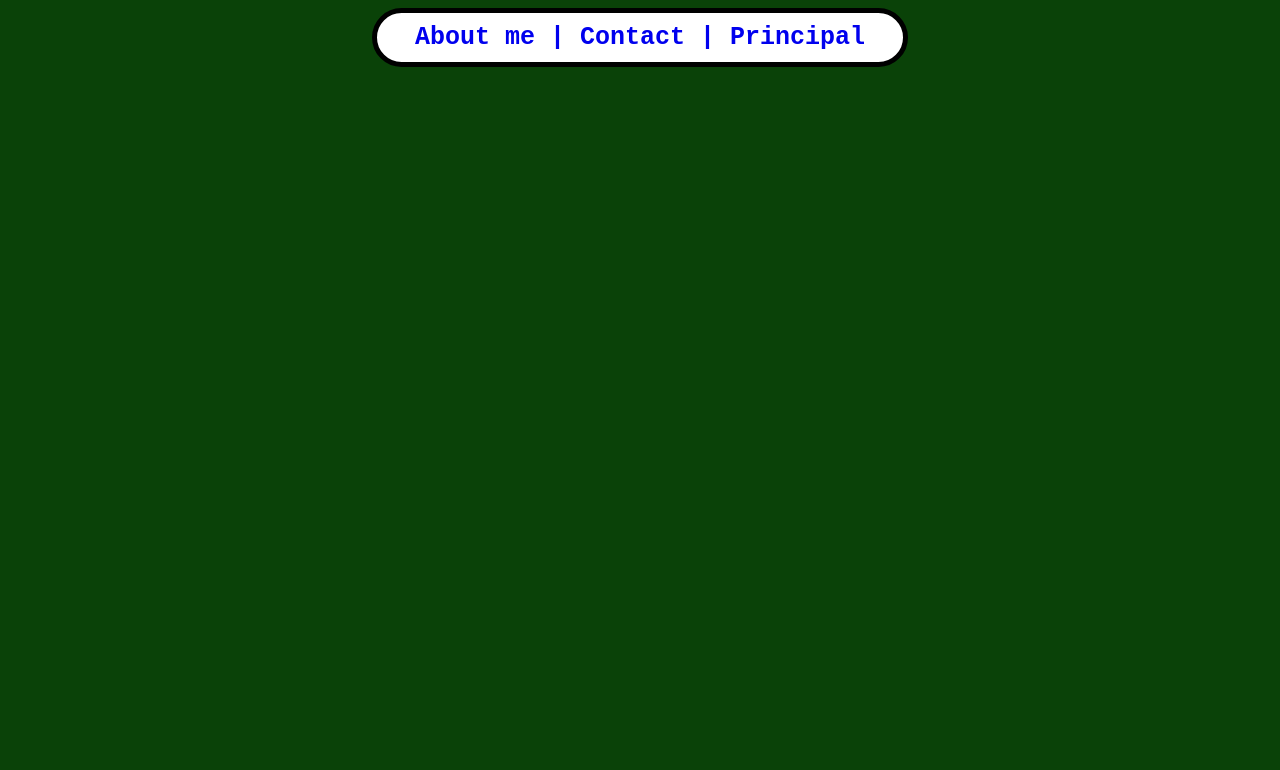
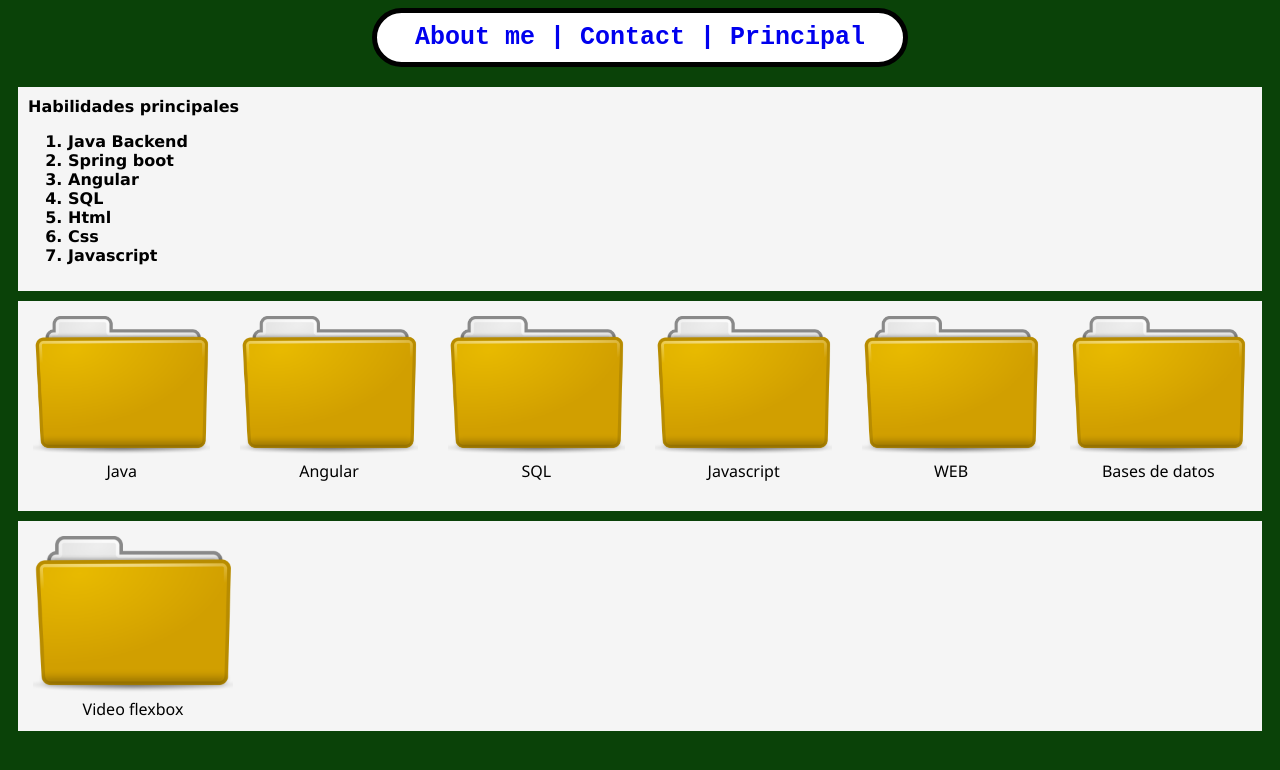
Before and after one commit to Fauz67/Spock, a plain HTML site: page skills.html in a window 1280 px wide. Drawn offline with Linux system fonts and the light colour scheme.

Commit message:
trabajodeskillsflex

```diff
--- /dev/null
+++ b/skills.css
@@ -0,0 +1,43 @@
+main{
+    display: block;
+}
+
+p{
+    margin: 0;
+}
+
+.skills{
+    display: flex;
+    margin: 10px;
+
+}
+
+.sk{
+    margin: 10px;
+    font-size: medium;
+    font-family: Verdana, Geneva, Tahoma, sans-serif;
+    font-weight: bold;
+}
+
+.proyectos{
+    display: flex;
+    margin: 10px;
+}
+
+.pts{
+    width: 200px;
+    height: 180px;
+    margin: 15px;
+    text-align: center;
+}
+
+img{
+    object-fit: cover;
+    max-width: 100%;
+    max-height: 100%;
+}
+
+.practicas{
+    display: flex;
+    margin: 10px;
+}
--- a/skills.html
+++ b/skills.html
@@ -5,6 +5,7 @@
   <meta charset="UTF-8">
   <meta name="viewport" content="width=device-width, initial-scale=1">
   <link rel="stylesheet" href="style.css">
+  <link rel="stylesheet" href="skills.css">
   <title>Skills</title>
 </head>
 
@@ -16,6 +17,59 @@
       <a href="index.html">| Principal </a>
     </div>
   </header>
+  <main>
+    <section class="skills">
+      <div class="sk">
+        <p>Habilidades principales</p>
+        <ol>
+          <li>Java Backend</li>
+          <li>Spring boot</li>
+          <li>Angular</li>
+          <li>SQL</li>
+          <li>Html</li>
+          <li>Css</li>
+          <li>Javascript</li>
+        </ol>
+      </div>
+    </section>
+
+    <section class="proyectos">
+
+      <div class="pts">
+        <img src="images/folder.png" alt="Java">
+        <p>Java</p>
+      </div>
+      <div class="pts">
+        <img src="images/folder.png" alt="Angular">
+        <p>Angular</p>
+      </div>
+      <div class="pts">
+        <img src="images/folder.png" alt="SQL">
+        <p>SQL</p>
+      </div>
+      <div class="pts">
+        <img src="images/folder.png" alt="Javascript">
+        <p>Javascript</p>
+      </div>
+      <div class="pts">
+        <img src="images/folder.png" alt="Web">
+        <p>WEB</p>
+      </div>
+      <div class="pts">
+        <img src="images/folder.png" alt="Bases de datos">
+        <p>Bases de datos</p>
+      </div>
+    </section>
+
+    <section class="practicas">
+      <div class="pts">
+        <a href="practicas/vflexbox.html">
+          <img src="images/folder.png" alt="Bases de datos">
+        </a>
+        <p>Video flexbox</p>
+      </div>
+    </section>
+  </main>
 
 </body>
 
--- a/style.css
+++ b/style.css
@@ -16,7 +16,7 @@ header{
   border-radius: 5em;
   padding: 10px 10px 10px 10px;
   border: 5px solid black;
-  margin: auto;
+  margin: 0px auto 20px auto;
   width: 40%;
 }
 
@@ -46,19 +46,40 @@ section {
   margin-top: 10px;
   margin-bottom: 10px;
   border: 5px solid black;
+  background-color: brown;
 }
 
-.descripcion{
+.cuerpo{
+  text-align: justify;
+  padding: 10px 50px 20px 50px;
+  border: 5px solid black;
+}
+
+.footer{
   text-align: justify;
   padding: 10px 50px 10px 50px;
   border: 5px solid black;
 }
 
-.historia{
-  text-align: justify;
-  padding: 10px 50px 10px 50px;
-  border: 5px solid black;
+.cont{
+  display: flex;
+  margin-top: 20px;
 }
+
+.izq{
+  background-color: gray;
+  width: 30%;
+  height: 100px;
+  margin: 5px;
+}
+
+.der{
+  background-color: white;
+  width: 70%;
+  height: 100px;
+  margin: 5px;
+}
+
 
 /* Extra small devices (phones, 600px and down) */
 @media only screen and (max-width: 600px) {
```
Also changed, not shown: about.html (+15 -1 lines), contact.html (+6 -1 lines), index.html (+6 -4 lines), practicas/vflexbox.html (added, +14 -0 lines), images/folder.png (added).
